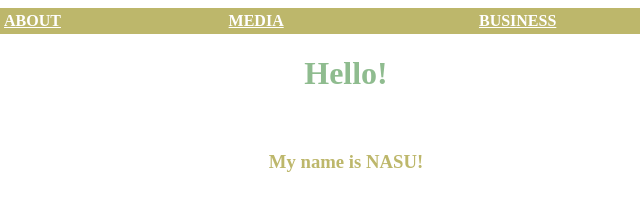
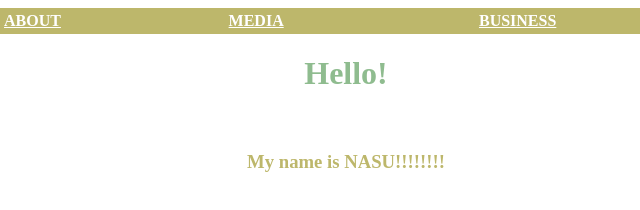
Before and after one commit to NASU2023/HelloWorldItsNASU, a plain HTML site: page index.html in a window 1280 px wide. Shown: the top 210 px of the page, 294-934 px from the left. Drawn offline with Linux system fonts and the light colour scheme.

Commit message:
Update index.html

```diff
--- a/index.html
+++ b/index.html
@@ -21,7 +21,7 @@ h1 {color:darkseagreen;} h3 {color:darkkhaki;} h5 {color:salmon;}
 </tr>
 </table>
 <center><h1>Hello!</h1><br>
-<h3>My name is NASU!<h3><br>
+<h3>My name is NASU!!!!!!!!<h3><br>
  <a href="https://www.instagram.com/nasu2023"><img src="1111.jpg" alt="NASU" width="500" border="0"></a>
  <h5>I will go to the Moon, as Artist...</h5><br>
  </center>
```
